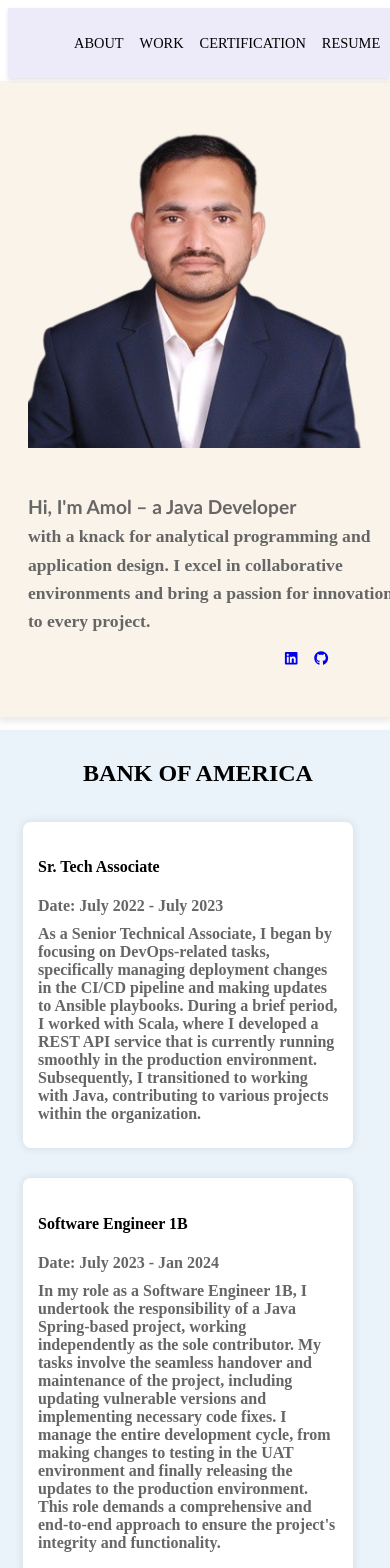
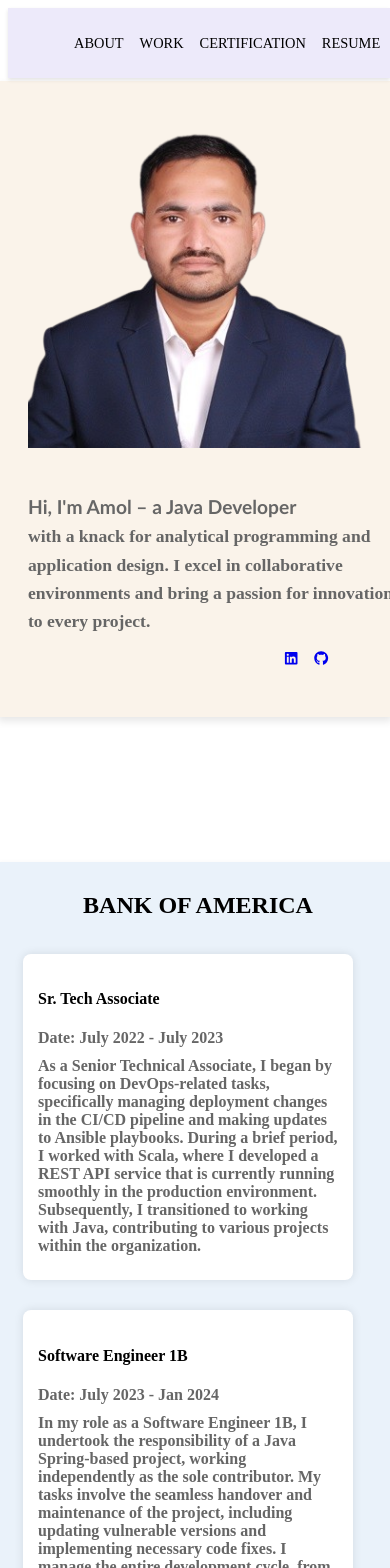
Before and after one commit to amolmote/amol_mote, a React (Vite) app: page / in a window 390 px wide. Shown: the top 1568 px of the page. Built offline with nearby package versions, Linux system fonts and the light colour scheme.

Commit message:
top margin changed

```diff
--- a/src/components/CertificationContainer.module.css
+++ b/src/components/CertificationContainer.module.css
@@ -14,7 +14,7 @@
 
 @media screen and (max-width: 767px) {
   .certContainer {
-    margin-top: 300px;
+    margin-top: 600px;
     width: 100%;
   }
   .cardsDiv {
--- a/src/components/Resume.module.css
+++ b/src/components/Resume.module.css
@@ -15,6 +15,6 @@
 @media screen and (max-width: 767px) {
   .resumeContainer {
     width: 100%;
-    margin-top: 0px;
+    margin-top: 300px;
   }
 }
--- a/src/components/WorkExperience.module.css
+++ b/src/components/WorkExperience.module.css
@@ -16,7 +16,7 @@
   .workExperienceContainer {
     margin-bottom: 10px;
     width: 100%;
-    margin-top: -112px;
+    margin-top: 20px;
   }
 
   .cardsDiv {
```
